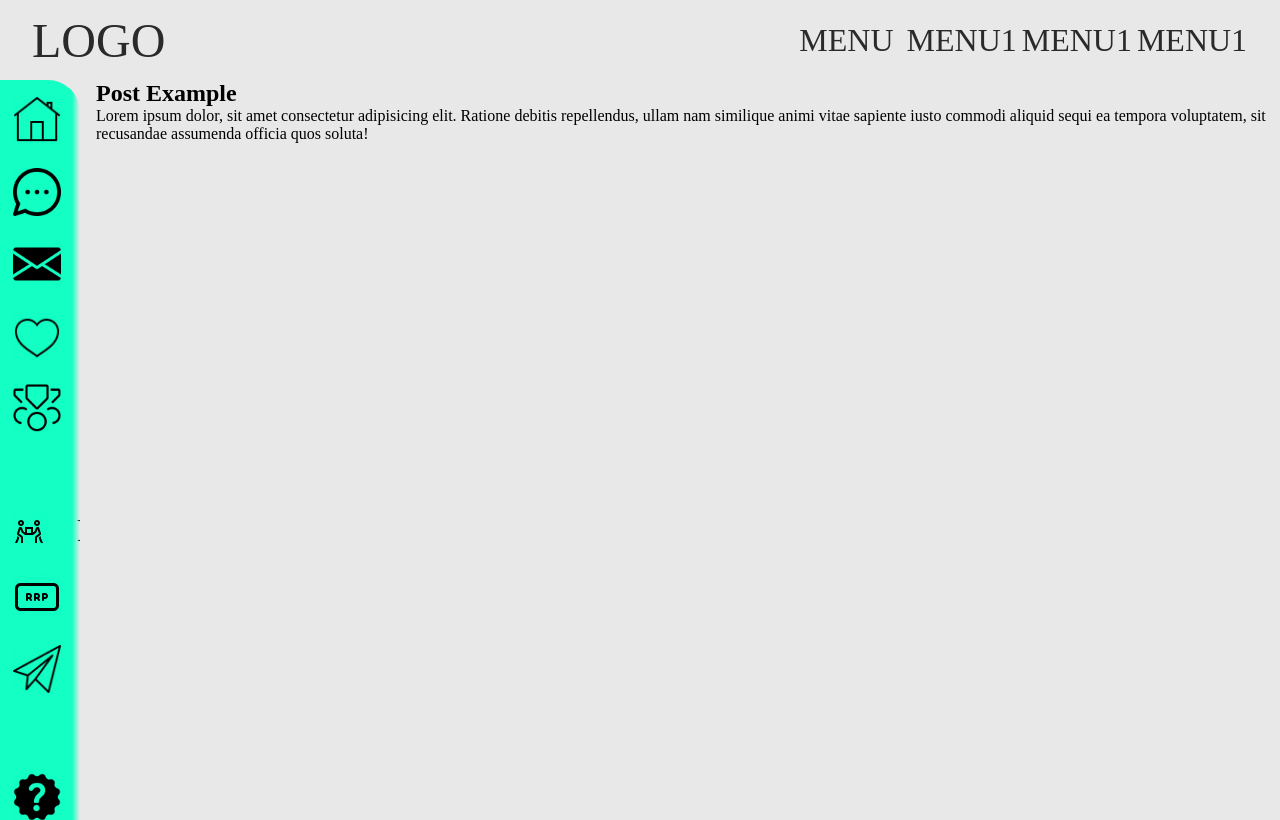
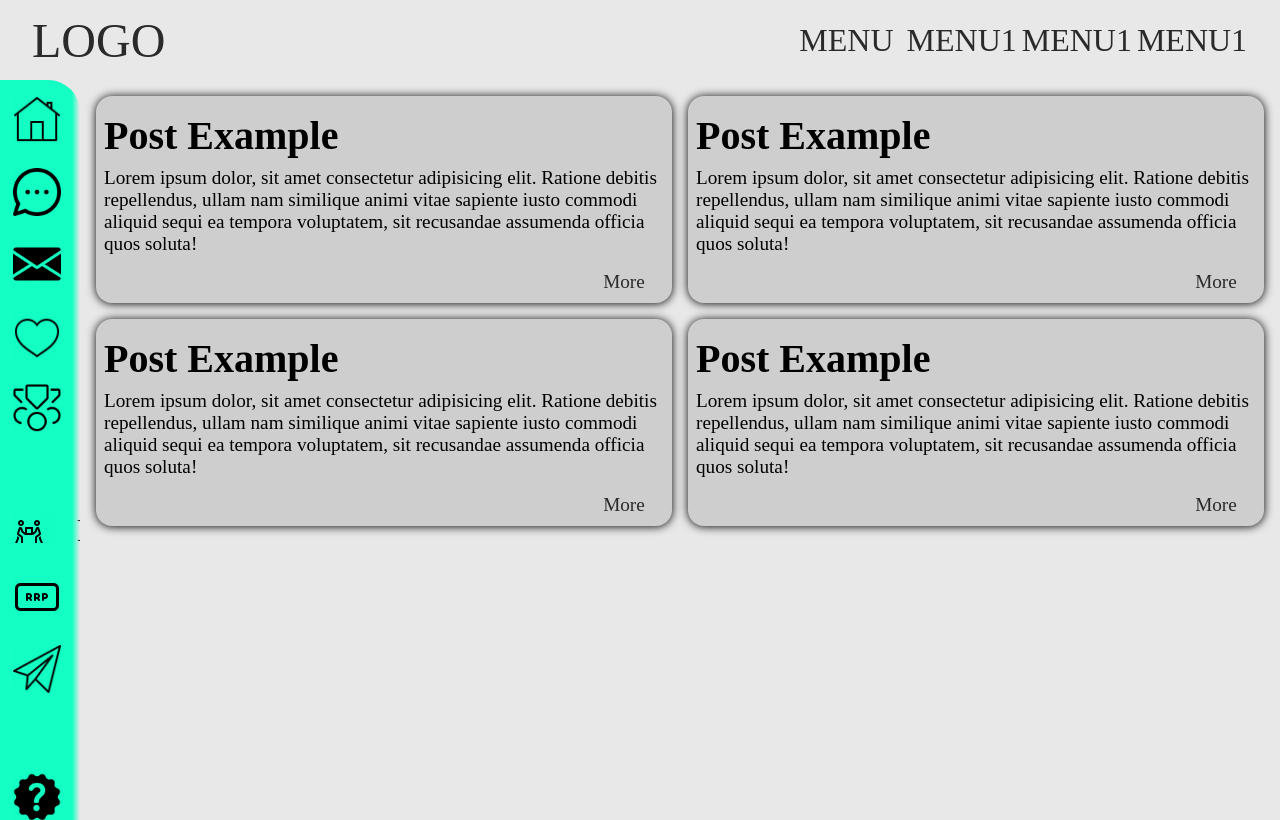
Before and after one commit to Estarlin21/project-desing, a plain HTML site: page desing-6/index.html in a window 1280 px wide. Drawn offline with Linux system fonts and the light colour scheme.

Commit message:
desing 6 (Blog) insert more css with content and repeat content example

```diff
--- a/desing-6/css/style.css
+++ b/desing-6/css/style.css
@@ -19,7 +19,6 @@
     margin: 0;
     padding: 0;
     box-sizing: border-box;
-
 }
 
 body {
@@ -74,12 +73,15 @@ header {
     transition: color 1s;
 }
 
-.nav>ul>li>a{
+.nav>ul>li>a {
     border-radius: 1rem 1rem 0 0;
 }
 
-.nav li ul li:last-child a{
+.nav li ul li:last-child a {
     border-radius: 0 0 1rem 1rem;
+}
+.nav li{
+    background-color: var(--bgColor);
 }
 
 .nav>ul>li {
@@ -105,7 +107,7 @@ header {
     z-index: 0;
 }
 
-.nav a:hover{
+.nav a:hover {
     color: #1AFF12;
 }
 
@@ -165,3 +167,54 @@ header {
 .lateral:hover {
     width: 20vw;
 }
+
+/*content*/
+.items {
+    padding-top: 1rem;
+    display: grid;
+    grid-template-columns: repeat(2, 1fr);
+    gap: 1rem;
+    margin-right: 1rem;
+}
+
+.item {
+    padding: 1rem .5rem;
+    background-color: #cecece;
+    box-shadow: .1px .5px 10px black;
+    border-radius: 1rem;
+}
+
+.item>div {
+    display: flex;
+    flex-direction: column;
+    gap: .5rem;
+}
+
+.item h2 {
+    font-size: 2.5rem;
+}
+
+.item p {
+    font-size: 1.2rem;
+}
+.item>.buttons{
+    margin-top: 1rem;
+    width: 100%;
+    display: flex;
+    flex-direction: row-reverse;
+    align-items: flex-end;
+}
+.buttons a {
+    font-size: 1.2rem;
+    text-decoration: none;
+    color: var(--textColor);
+    height: 1rem;
+    width: 5rem;
+    display: grid;
+    place-items: center;
+    transition: color .5s;
+}
+
+.buttons a:hover{
+    color: var(--prymary);
+}
--- a/desing-6/index.html
+++ b/desing-6/index.html
@@ -101,16 +101,64 @@
             </section>
         </div>
 
-        <main>
-            <section>
+        <main class="items">
+            <section class="item">
                 <div>
-                    <h1>Post Example</h1>
+                    <h2>Post Example</h2>
                     <p >Lorem ipsum dolor,
                         sit amet consectetur adipisicing elit. Ratione debitis repellendus,
                         ullam nam similique animi vitae sapiente iusto commodi aliquid sequi
                         ea tempora voluptatem,
                         sit recusandae assumenda officia quos soluta!
                     </p>
+                </div>
+                <div class="buttons">
+                    <a href="#">More</a>
+                </div>
+            </section>
+
+            <section class="item">
+                <div>
+                    <h2>Post Example</h2>
+                    <p >Lorem ipsum dolor,
+                        sit amet consectetur adipisicing elit. Ratione debitis repellendus,
+                        ullam nam similique animi vitae sapiente iusto commodi aliquid sequi
+                        ea tempora voluptatem,
+                        sit recusandae assumenda officia quos soluta!
+                    </p>
+                </div>
+                <div class="buttons">
+                    <a href="#">More</a>
+                </div>
+            </section>
+
+            <section class="item">
+                <div>
+                    <h2>Post Example</h2>
+                    <p >Lorem ipsum dolor,
+                        sit amet consectetur adipisicing elit. Ratione debitis repellendus,
+                        ullam nam similique animi vitae sapiente iusto commodi aliquid sequi
+                        ea tempora voluptatem,
+                        sit recusandae assumenda officia quos soluta!
+                    </p>
+                </div>
+                <div class="buttons">
+                    <a href="#">More</a>
+                </div>
+            </section>
+
+            <section class="item">
+                <div>
+                    <h2>Post Example</h2>
+                    <p >Lorem ipsum dolor,
+                        sit amet consectetur adipisicing elit. Ratione debitis repellendus,
+                        ullam nam similique animi vitae sapiente iusto commodi aliquid sequi
+                        ea tempora voluptatem,
+                        sit recusandae assumenda officia quos soluta!
+                    </p>
+                </div>
+                <div class="buttons">
+                    <a href="#">More</a>
                 </div>
             </section>
         </main>
```
